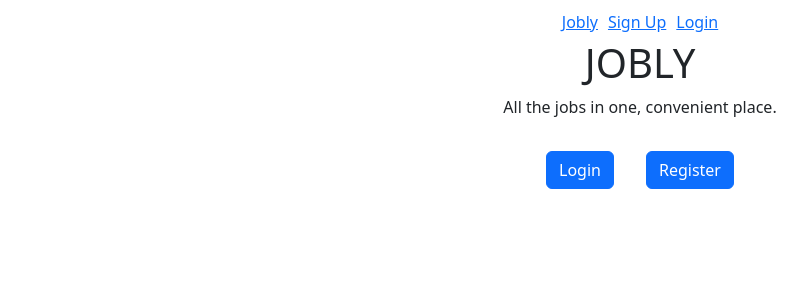
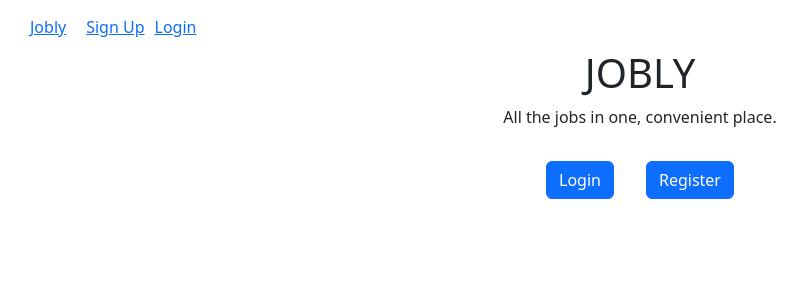
Before and after one commit to ndrewjensen/full-stack-jobly, a React (Create React App) app in the folder react-jobly/: page / in a window 1280 px wide. Shown: the top 300 px of the page, without its empty margins (0-810 px from the left). Built offline with nearby package versions, Linux system fonts and the light colour scheme; no server answers.

Commit message:
code review todos

```diff
--- /dev/null
+++ b/react-jobly/src/CompaniesList/CompaniesList.css
@@ -0,0 +1,4 @@
+a {
+    color: black;
+    text-decoration: none;
+}
--- a/react-jobly/src/CompaniesList/CompaniesList.js
+++ b/react-jobly/src/CompaniesList/CompaniesList.js
@@ -1,3 +1,4 @@
+import "./CompaniesList.css"
 import CompanyCard from "../CompanyCard/CompanyCard";
 import { NavLink } from "react-router-dom";
 
--- /dev/null
+++ b/react-jobly/src/CompanyCard/CompanyCard.css
@@ -0,0 +1,6 @@
+.Company-logo {
+    width: 50px;
+    position: absolute;
+    right: 1%;
+    top: 1%;
+}
--- a/react-jobly/src/CompanyCard/CompanyCard.js
+++ b/react-jobly/src/CompanyCard/CompanyCard.js
@@ -1,3 +1,5 @@
+import "./CompanyCard.css"
+
 /** CompanyCard Component
  *
  * Props: company object with company details
@@ -8,11 +10,13 @@
 function CompanyCard({company}) {
   const {name, description, numEmployees, logoUrl, handle} = company
   return (
-    <div className="Job">
-     {logoUrl && <img alt={handle} src={logoUrl}/>}
+    <div className="Company card">
+      <div className="card-body">
+     {logoUrl && <img className="Company-logo"alt={handle} src={logoUrl}/>}
      <h4>{name}</h4>
      <p>{description}</p>
      {/* <p>{numEmployees}</p> */}
+    </div>
     </div>
   )
 }
--- a/react-jobly/src/Nav/Nav.js
+++ b/react-jobly/src/Nav/Nav.js
@@ -16,23 +16,23 @@ function Nav({ logOut }) {
   }
 
   return (
-    <nav className="Nav">
-
+    <nav className="Nav nav">
+      <div className="Nav-home">
       <NavLink to="/" end>Jobly</NavLink>
-
+      </div>
       {username
         ?
-        <>
-          <NavLink to="/companies" end>Companies</NavLink>
+        <div className="Nav-right">
+          <NavLink to="/companies " end>Companies</NavLink>
           <NavLink to="/jobs" end>Jobs</NavLink>
           <NavLink to="/profile" end>Profile</NavLink>
           <NavLink to="/" onClick={handleLogOut} end>Log out {username}</NavLink>
-        </>
+        </div>
         :
-        <>
+        <div className="Nav-right">
           <NavLink to="/register" end>Sign Up</NavLink>
           <NavLink to="/login" end>Login</NavLink>
-        </>
+        </div>
       }
 
     </nav>
--- a/react-jobly/src/Profile/Profile.js
+++ b/react-jobly/src/Profile/Profile.js
@@ -1,5 +1,5 @@
 import React, { useEffect, useState, useContext } from "react";
-import { useNavigate } from "react-router-dom";
+
 import JoblyApi from "../api";
 import userContext from "../userContext";
 import Loading from "../Loading/Loading";
@@ -7,9 +7,8 @@ import Loading from "../Loading/Loading";
 function Profile({ update }) {
   const [formData, setFormData] = useState({
     data: {},
-    isLoading: true
+    isLoading: true,
   });
-
 
   const { username } = useContext(userContext);
   let success = false;
@@ -17,13 +16,13 @@ function Profile({ update }) {
   useEffect(() => {
     async function getUserDetail() {
       // console.log("JOBLYAPIT token", JoblyApi.token);
-      console.log("Profile.js useEffect() username",username)
+      console.log("Profile.js useEffect() username", username);
       const resp = await JoblyApi.request(`users/${username}`);
       // console.log("RESP DATA", resp.user);
 
       setFormData({
         data: resp.user,
-        isLoading: false
+        isLoading: false,
       });
     }
     getUserDetail();
@@ -38,7 +37,8 @@ function Profile({ update }) {
       ...formData,
       data: {
         ...formData.data,
-        [input.name]: input.value},
+        [input.name]: input.value,
+      },
     }));
   }
 
@@ -48,7 +48,7 @@ function Profile({ update }) {
     const json = {
       firstName: formData.data.firstName,
       lastName: formData.data.lastName,
-      email: formData.data.email
+      email: formData.data.email,
     };
     await update(`users/${username}`, json, {}, "patch");
     // console.log("JOBLY API token", JoblyApi.token);
@@ -69,7 +69,7 @@ function Profile({ update }) {
             disabled={true}
             name="username"
             onChange={handleChange}
-            value={username|| ""}
+            value={username || ""}
             aria-label="username"
           />
         </div>
--- a/react-jobly/src/api.js
+++ b/react-jobly/src/api.js
@@ -14,9 +14,7 @@ class JoblyApi {
   // Remember, the backend needs to be authorized with a token
   // We're providing a token you can use to interact with the backend API
   // DON'T MODIFY THIS TOKEN
-  static token = "eyJhbGciOiJIUzI1NiIsInR5cCI6IkpXVCJ9.eyJ1c2VybmFtZ" +
-    "SI6InRlc3R1c2VyIiwiaXNBZG1pbiI6ZmFsc2UsImlhdCI6MTU5ODE1OTI1OX0." +
-    "FtrMwBQwe6Ue-glIFgz_Nf8XxRT2YecFCiSpYL0fCXc";
+  static token = "";
 
   /** get anything available from backend API
    * args:
@@ -54,6 +52,8 @@ class JoblyApi {
     return res.company;
   }
 
+  //TODO: make smaller API methods like getCompany
+
   /** post or patch anything available from backend API
    * args:
    * -endpoint: url excluding baseurl as string
@@ -68,9 +68,7 @@ class JoblyApi {
     console.debug("API POST or Patch Call:", endpoint, data, params, method);
 
     const url = `${BASE_URL}/${endpoint}`;
-    console.log("LOCAL STORAGE", localStorage.getItem("token")[0]);
     const headers = { Authorization: `Bearer ${JoblyApi.token}` };
-    console.log("HEADER", headers);
     try {
       return (await axios({ url, method, data, params, headers })).data;
     } catch (err) {
```
Also changed, not shown: react-jobly/src/App/App.js (+18 -7 lines).
